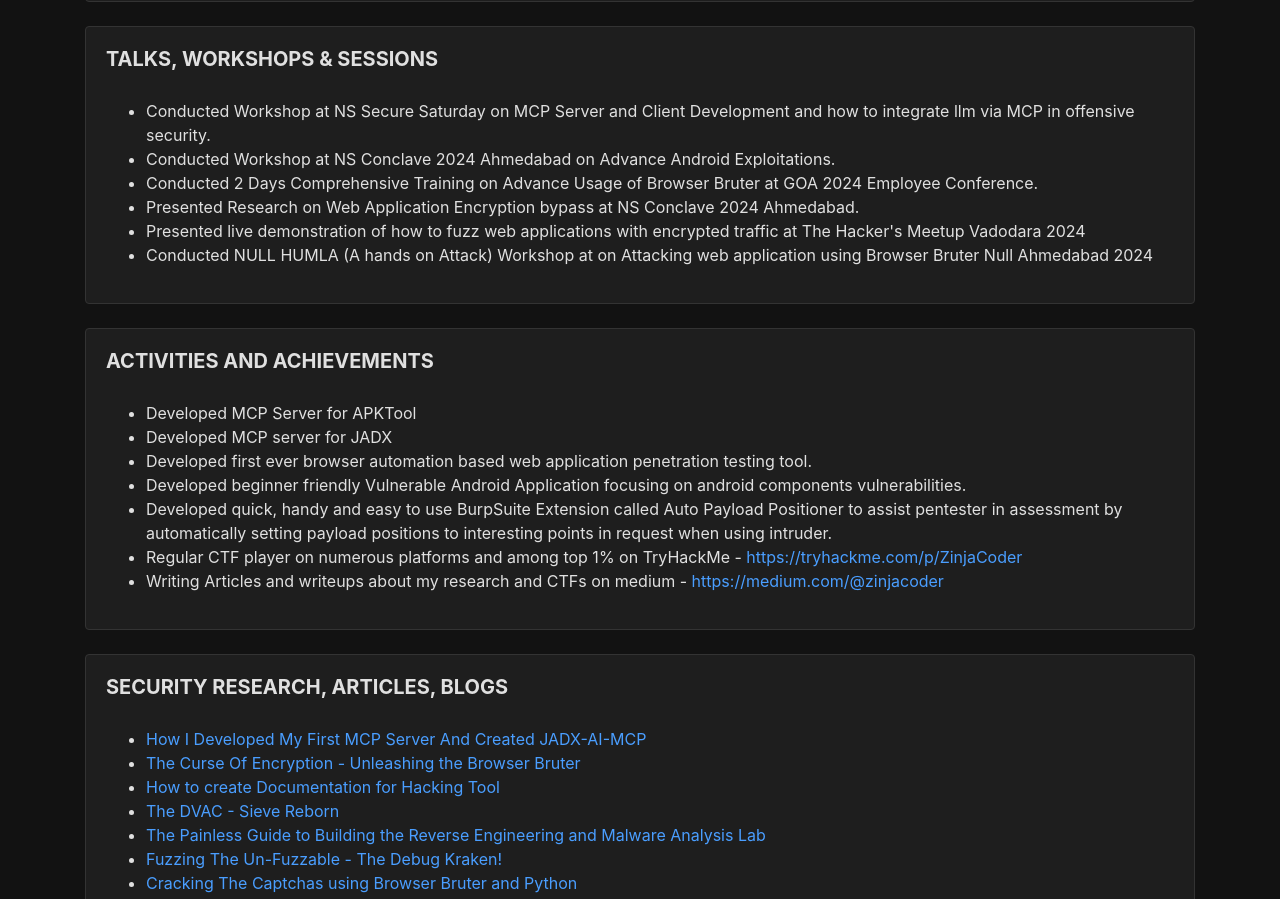
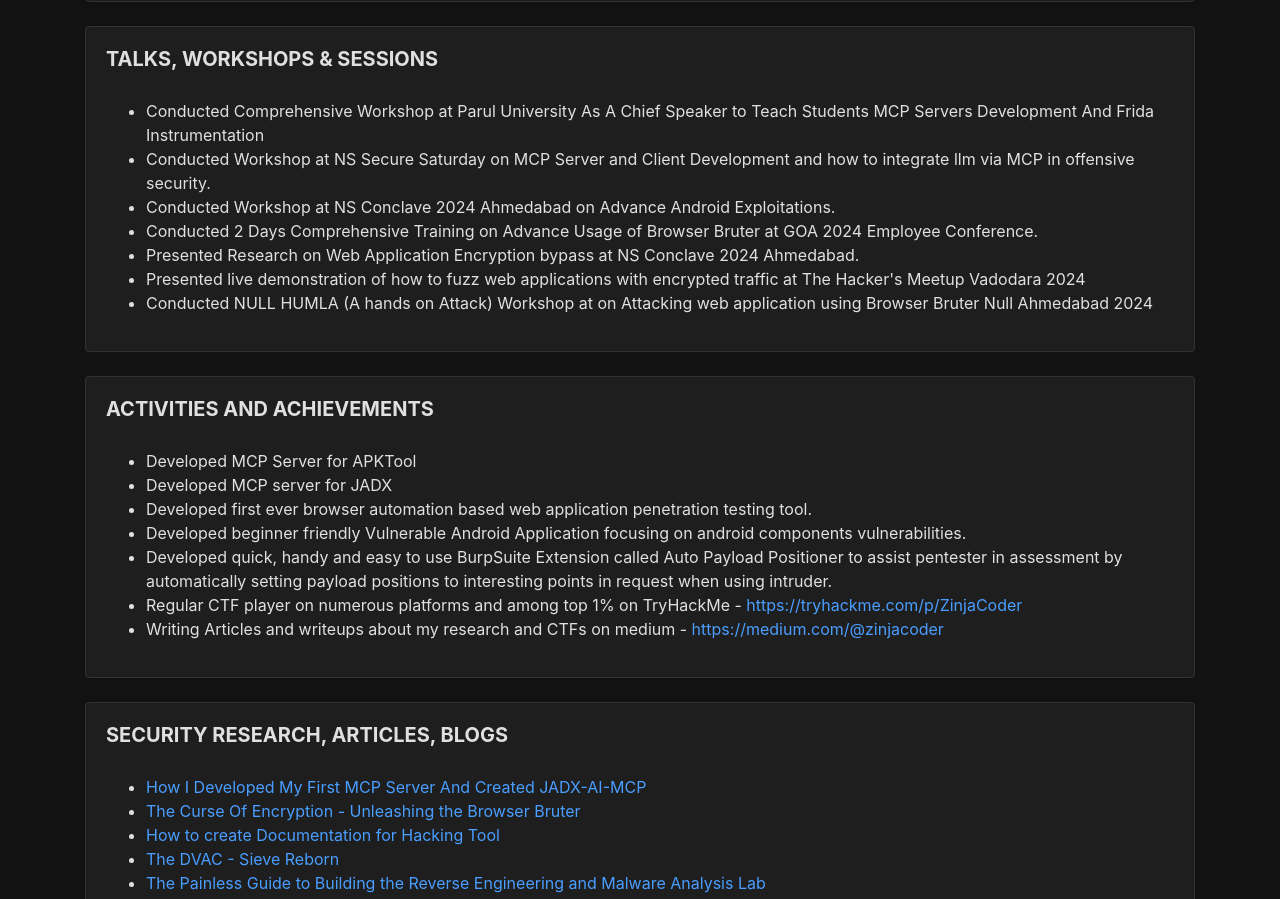
Before and after one commit to zinja-coder/zinja-coder.github.io, a plain HTML site: page index.html in a window 1280 px wide. Shown: the part 3297-4196 px from the top of the page. Drawn offline with Linux system fonts and the light colour scheme; a web font is replaced by a local one.

Commit message:
feat: parul

```diff
--- a/index.html
+++ b/index.html
@@ -228,6 +228,7 @@
                      <h5 class="card-title"><strong>TALKS, WORKSHOPS & SESSIONS</strong></h5>
                      <p class="card-text"></p>
                      <ul>
+                        <li>Conducted Comprehensive Workshop at Parul University As A Chief Speaker to Teach Students MCP Servers Development And Frida Instrumentation</li>
                         <li>Conducted Workshop at NS Secure Saturday on MCP Server and Client Development and how to integrate llm via MCP in offensive security.</li>
                         <li>Conducted Workshop at NS Conclave 2024 Ahmedabad on Advance Android Exploitations.</li>
                         <li>Conducted 2 Days Comprehensive Training on Advance Usage of Browser Bruter at GOA 2024 Employee Conference.</li>
```
